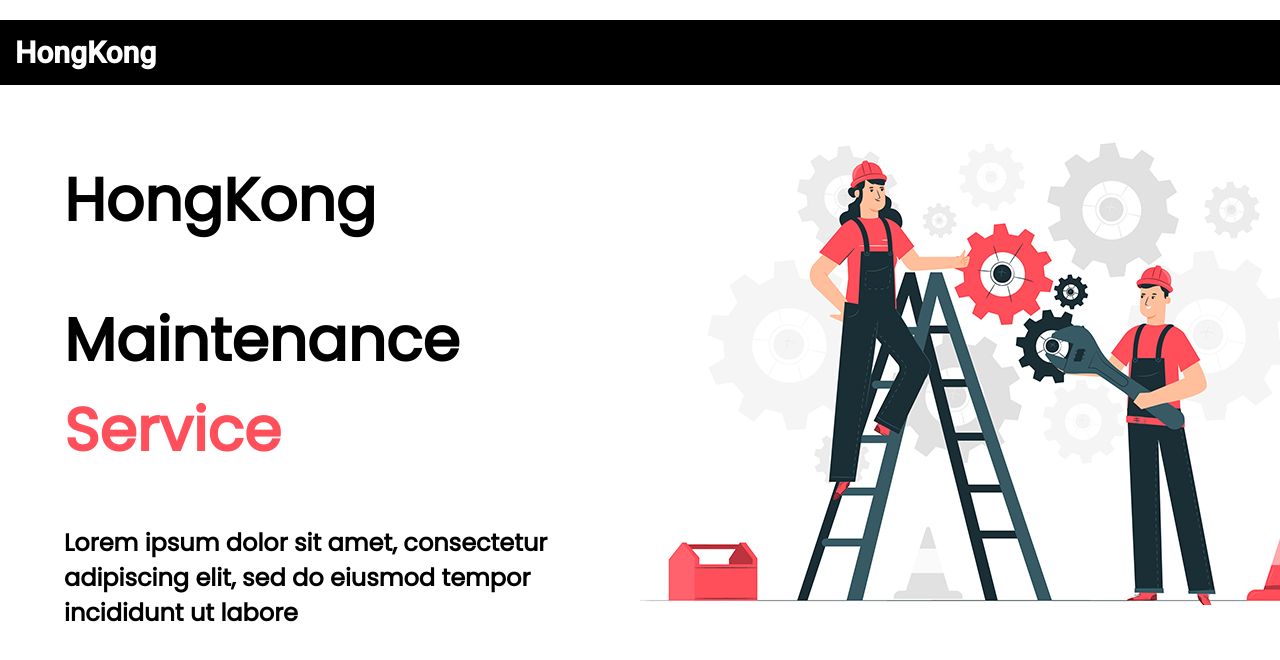
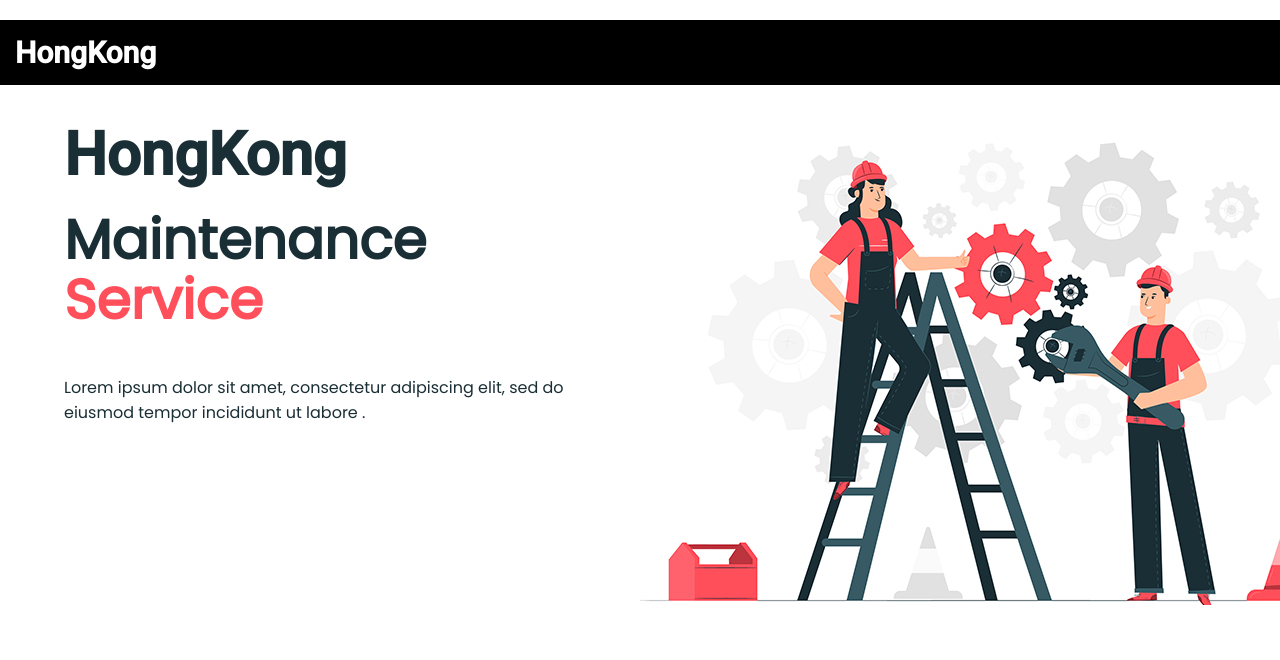
Before and after one commit to Raju500263/HongKong, a plain HTML site: page index.html in a window 1280 px wide. Shown: the top 660 px of the page. Drawn offline with Linux system fonts and the light colour scheme.

Commit message:
last work

```diff
--- a/index.html
+++ b/index.html
@@ -22,9 +22,11 @@
 <body>
     <section class="flexible-container">
         <div class="half-width">
-            <h1>HongKong</h1>
-            <h1>Maintenance <span class="red-color">Service</span> </h1>
-            <h2>Lorem ipsum dolor sit amet, consectetur adipiscing elit, sed do eiusmod tempor incididunt ut labore</h2>
+            <h1 id="ra255">HongKong</h1>
+            <h1 id="ra256">Maintenance <span class="red-color">Service</span> </h1>
+            <p class="font-text">Lorem ipsum dolor sit amet, consectetur adipiscing elit, sed do eiusmod tempor
+                incididunt ut labore .
+            </p>
 
         </div>
 
--- a/style.css
+++ b/style.css
@@ -18,6 +18,7 @@ body {
 .red-color {
     color: #ff4f5a;
     display: block;
+
 }
 
 .half-width {
@@ -32,12 +33,26 @@ body {
 
 }
 
-
-.half-width h1 {
+#ra255 {
+    border-top: 0px;
+    border-bottom: 0;
+    line-height: 0px;
     font-size: 60px;
-    line-height: normal;
-
-
+    font-family: 'Roboto', sans-serif;
+    color: #1a2e35;
 
 
 }
+
+#ra256 {
+    line-height: 60px;
+    font-size: 55px;
+    font-family: 'Poppins', sans-serif;
+    padding-top: 5px;
+    color: #1a2e35;
+
+}
+
+.font-text {
+    color: #1a2e35;
+}
```
